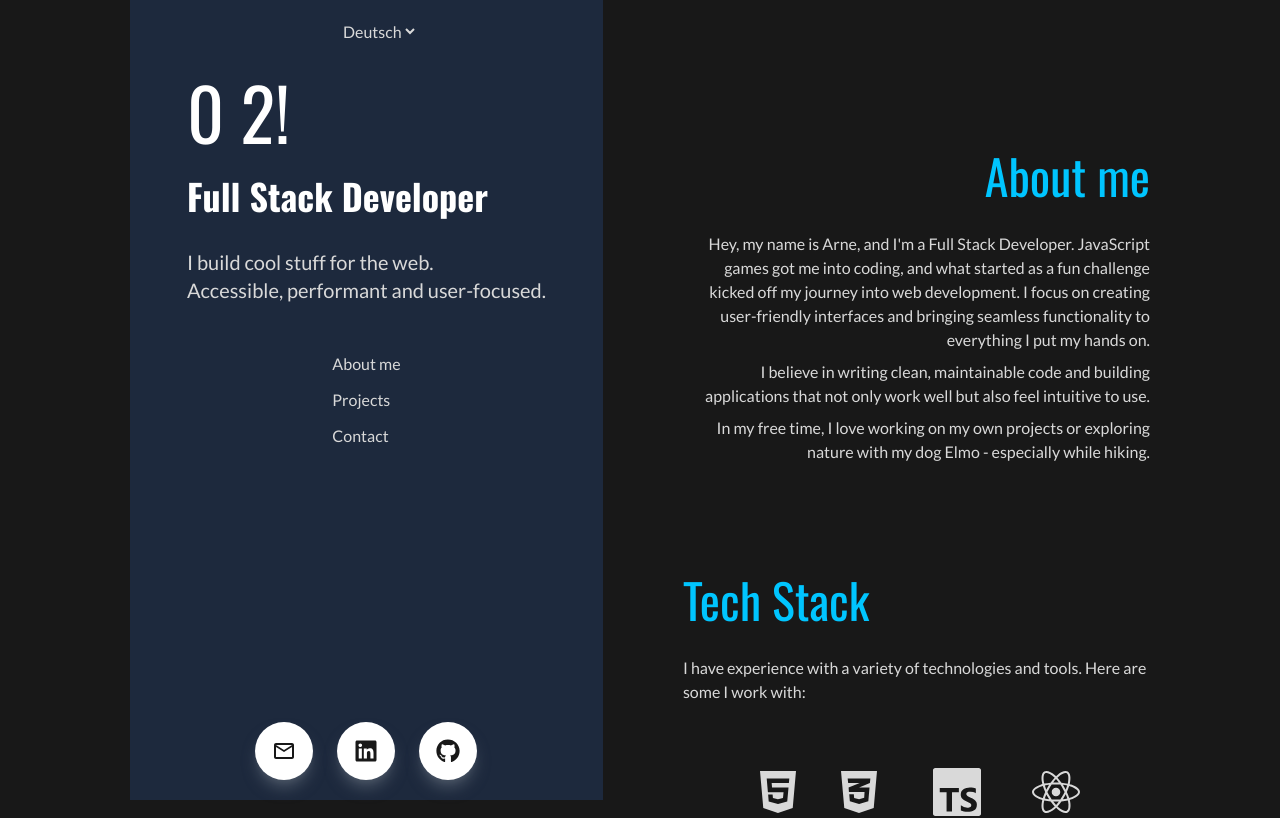
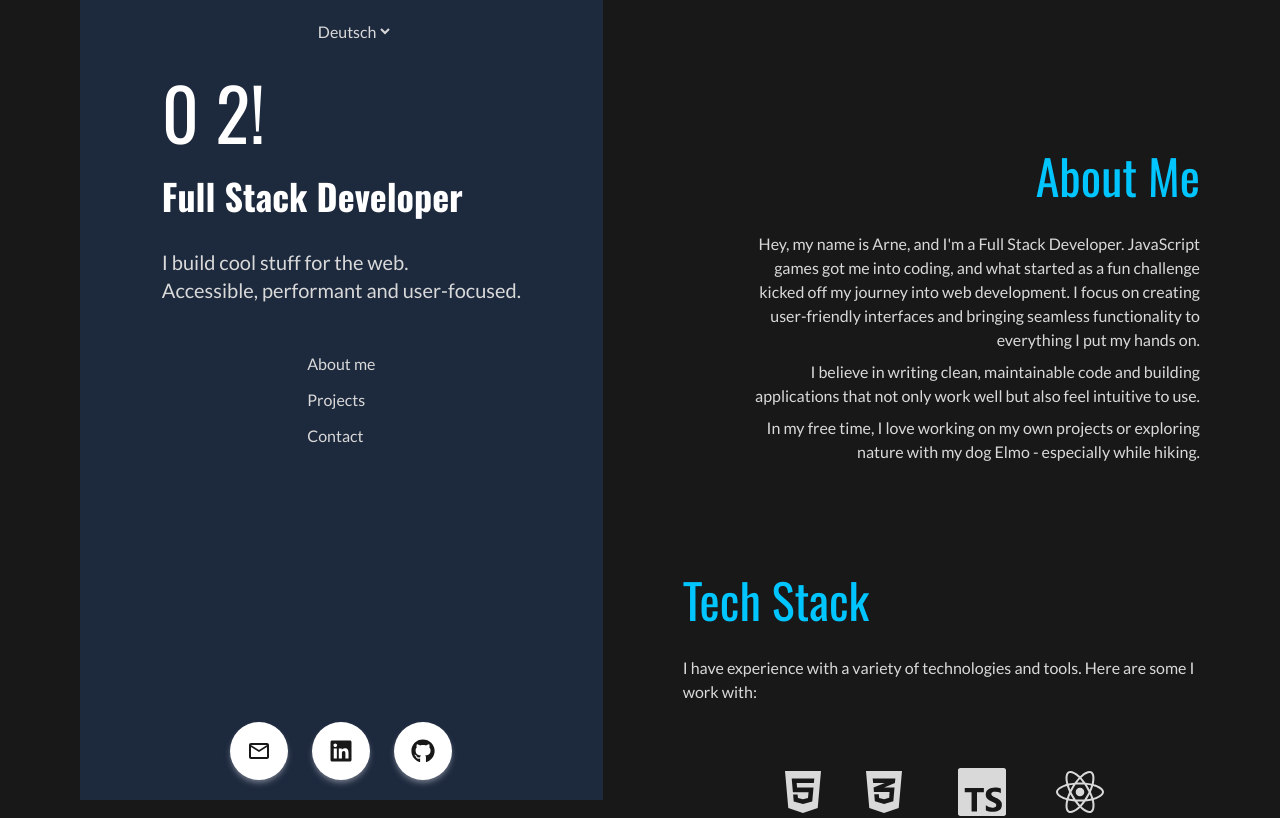
Before and after one commit to Dudeldups/personal-portfolio, a React (Vite) app in the folder frontend/: page / in a window 1280 px wide. Shown: the top 818 px of the page. Built offline with nearby package versions, Linux system fonts and the light colour scheme.

Commit message:
fix h1 size and page max width

```diff
--- a/frontend/src/index.css
+++ b/frontend/src/index.css
@@ -14,7 +14,7 @@
 
   --breakpoint-xs: 30rem;
 
-  --spacing-page: 68.75rem;
+  --spacing-page: 75rem;
 }
 
 @layer base {
@@ -31,11 +31,11 @@
   }
 
   h1 {
-    @apply text-5xl sm:text-6xl md:text-[clamp(3rem,_-1.9655rem_+_10.3448vw,_4.5rem)] lg:text-7xl;
+    @apply text-5xl sm:text-6xl lg:text-7xl;
   }
 
   h2 {
-    @apply text-4xl text-primary md:text-5xl;
+    @apply text-4xl text-primary capitalize md:text-5xl;
 
     & + p {
       @apply mt-6 md:mt-8;
@@ -55,15 +55,7 @@
 
 @layer components {
   .btn {
-    @apply relative inline-flex items-center justify-center rounded-md border border-transparent bg-white px-4 py-1.5 text-sm font-medium text-white shadow-lg shadow-gray-600 transition duration-150 ease-in-out;
-  }
-
-  .portrait-img {
-    max-width: min(100%, 26rem);
-
-    @variant md {
-      max-width: min(100%, clamp(26rem, 6.1379rem + 41.3793vw, 32rem));
-    }
+    @apply relative inline-flex items-center justify-center rounded-md border border-transparent bg-white px-4 py-1.5 text-sm font-medium text-white shadow-md shadow-gray-500 transition duration-150 ease-in-out;
   }
 }
 
```
